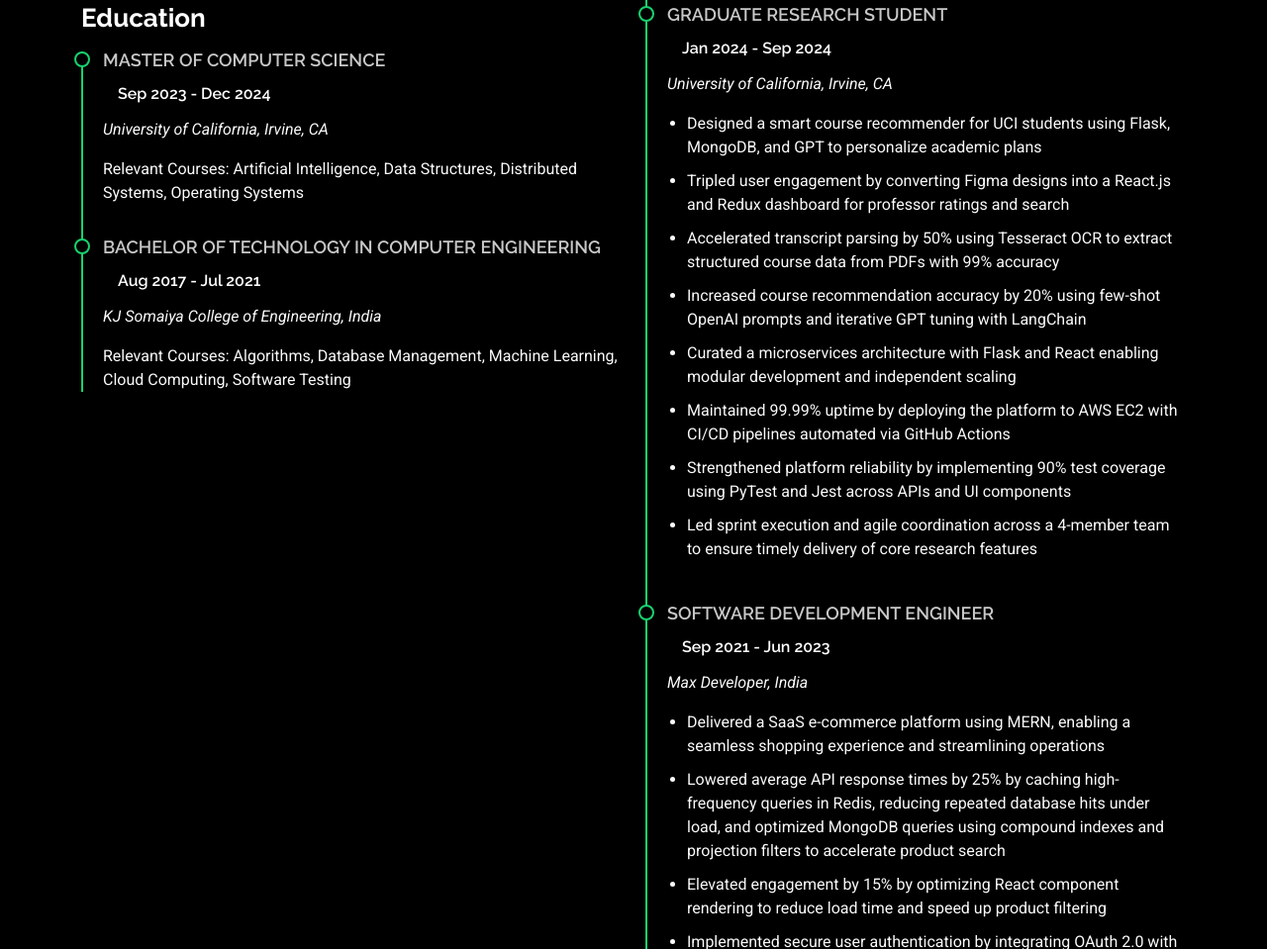
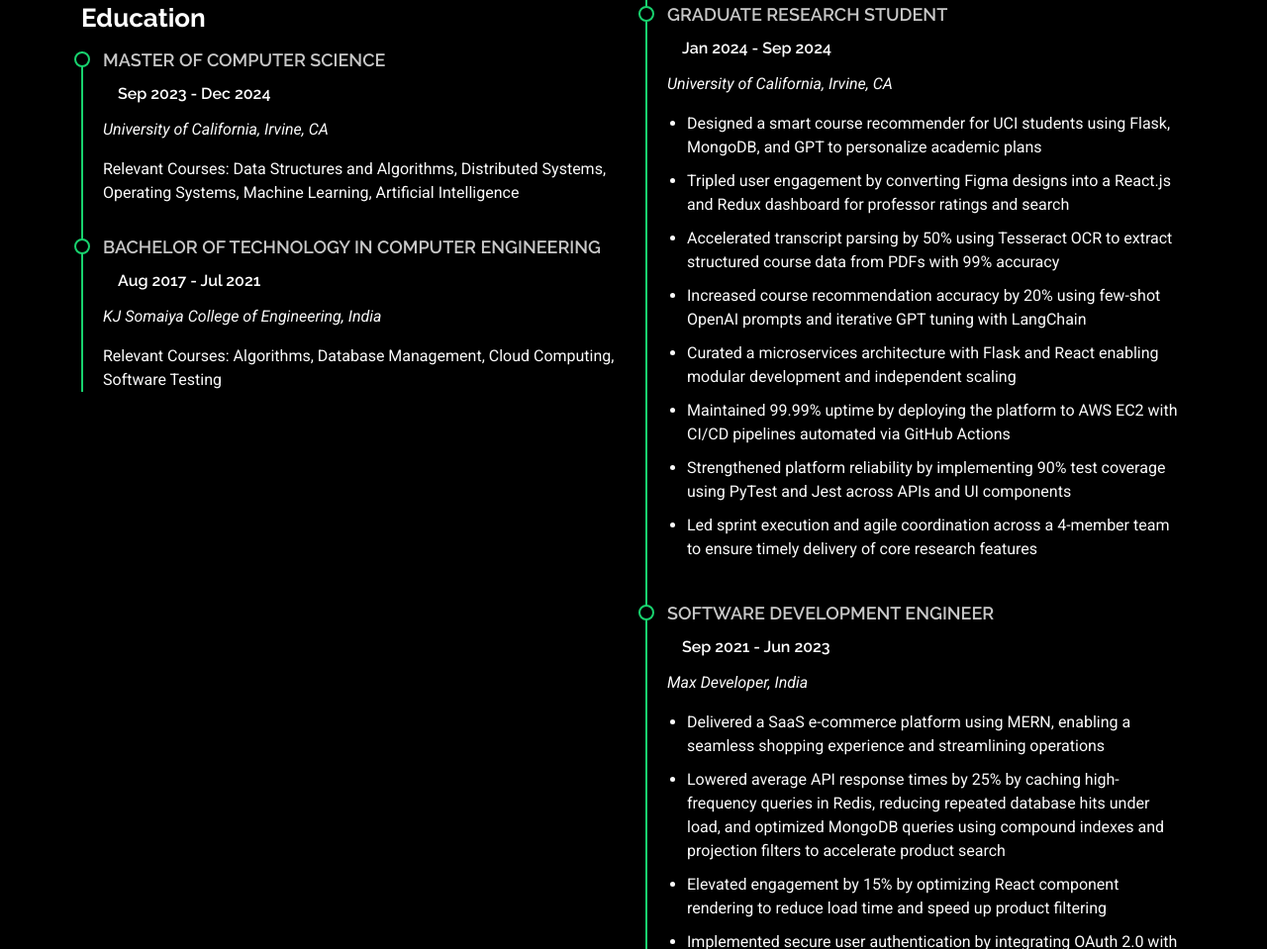
Before and after one commit to Fo-rum/Fo-rum.github.io, a plain HTML site: page resume.html in a window 1280 px wide. Shown: the part 797-1756 px from the top of the page at 99% size. Drawn offline with Linux system fonts and the light colour scheme.

Commit message:
update education

```diff
--- a/resume.html
+++ b/resume.html
@@ -120,14 +120,15 @@
               <h4>Master of Computer Science</h4>
               <h5>Sep 2023 - Dec 2024</h5>
               <p><em>University of California, Irvine, CA</em></p>
-              <p>Relevant Courses: Artificial Intelligence, Data Structures, Distributed Systems, Operating Systems</p>
+              <p>Relevant Courses: Data Structures and Algorithms, Distributed Systems, Operating Systems, Machine
+                Learning, Artificial Intelligence</p>
             </div><!-- Edn Resume Item -->
 
             <div class="resume-item">
               <h4>Bachelor of Technology in Computer Engineering</h4>
               <h5>Aug 2017 - Jul 2021</h5>
               <p><em>KJ Somaiya College of Engineering, India</em></p>
-              <p>Relevant Courses: Algorithms, Database Management, Machine Learning, Cloud Computing, Software Testing
+              <p>Relevant Courses: Algorithms, Database Management, Cloud Computing, Software Testing
               </p>
             </div><!-- Edn Resume Item -->
 
```
